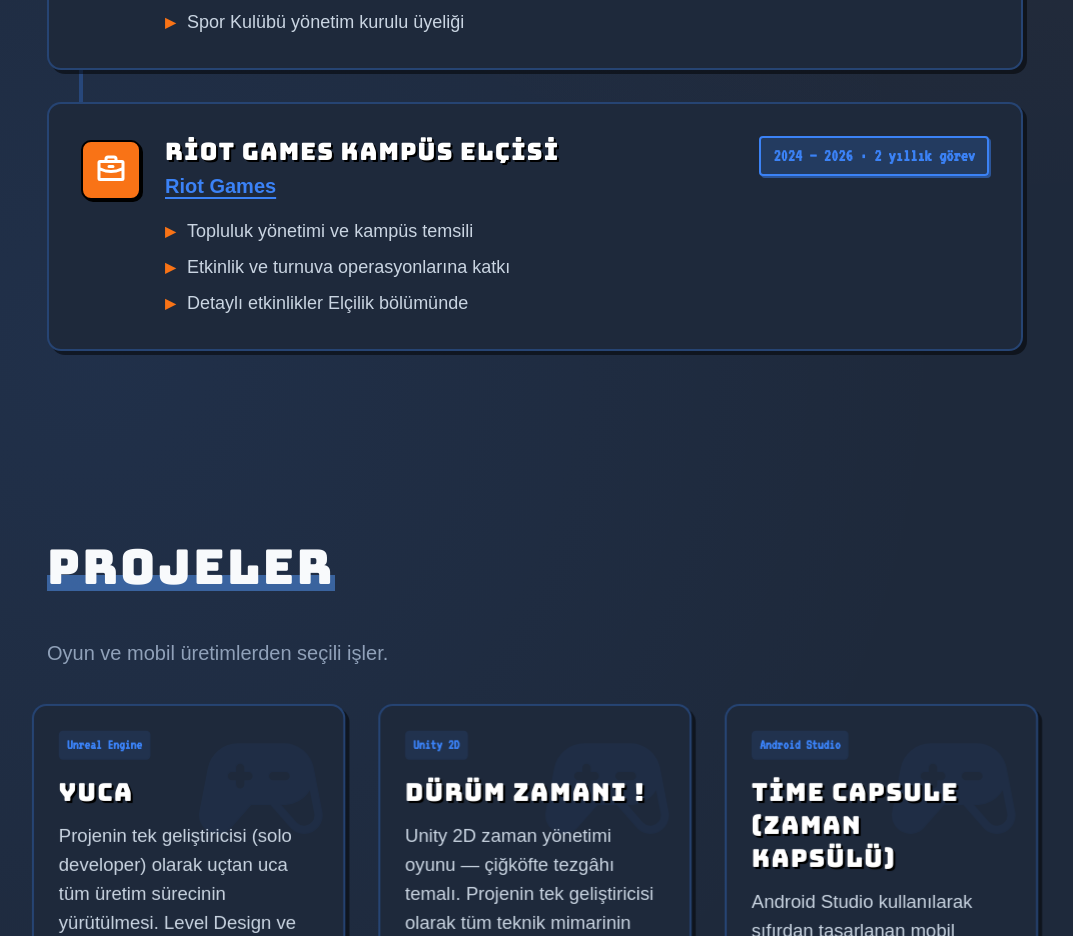
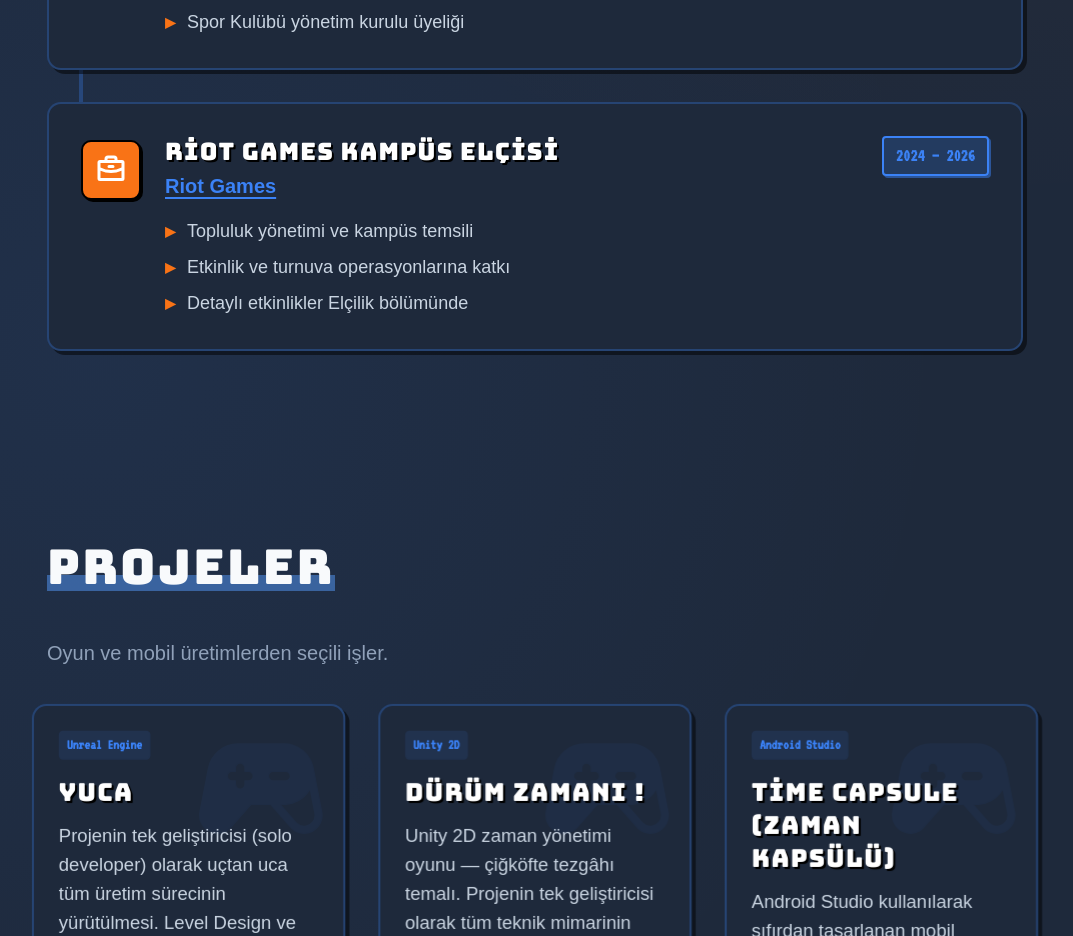
Before and after one commit to EmirhanCanan/portfolio-site, a React (Vite) app: page / in a window 1280 px wide. Shown: the part 2920-3856 px from the top of the page, without its empty margins (105-1178 px from the left). Built offline with nearby package versions, Linux system fonts and the light colour scheme.

Commit message:
Remove duration text from Riot Games experience

```diff
--- a/src/i18n/translations.ts
+++ b/src/i18n/translations.ts
@@ -99,7 +99,7 @@
           role: 'Riot Games Kampüs Elçisi',
           place: 'Riot Games',
           placeUrl: 'https://www.riotgames.com/tr',
-          period: '2024 – 2026 · 2 yıllık görev',
+          period: '2024 – 2026',
           points: [
             'Topluluk yönetimi ve kampüs temsili',
             'Etkinlik ve turnuva operasyonlarına katkı',
@@ -321,7 +321,7 @@
           role: 'Riot Games Campus Ambassador',
           place: 'Riot Games',
           placeUrl: 'https://www.riotgames.com/tr',
-          period: '2024 – 2026 · 2-year term',
+          period: '2024 – 2026',
           points: [
             'Campus representation and community work',
             'Supported event and tournament operations',
```
